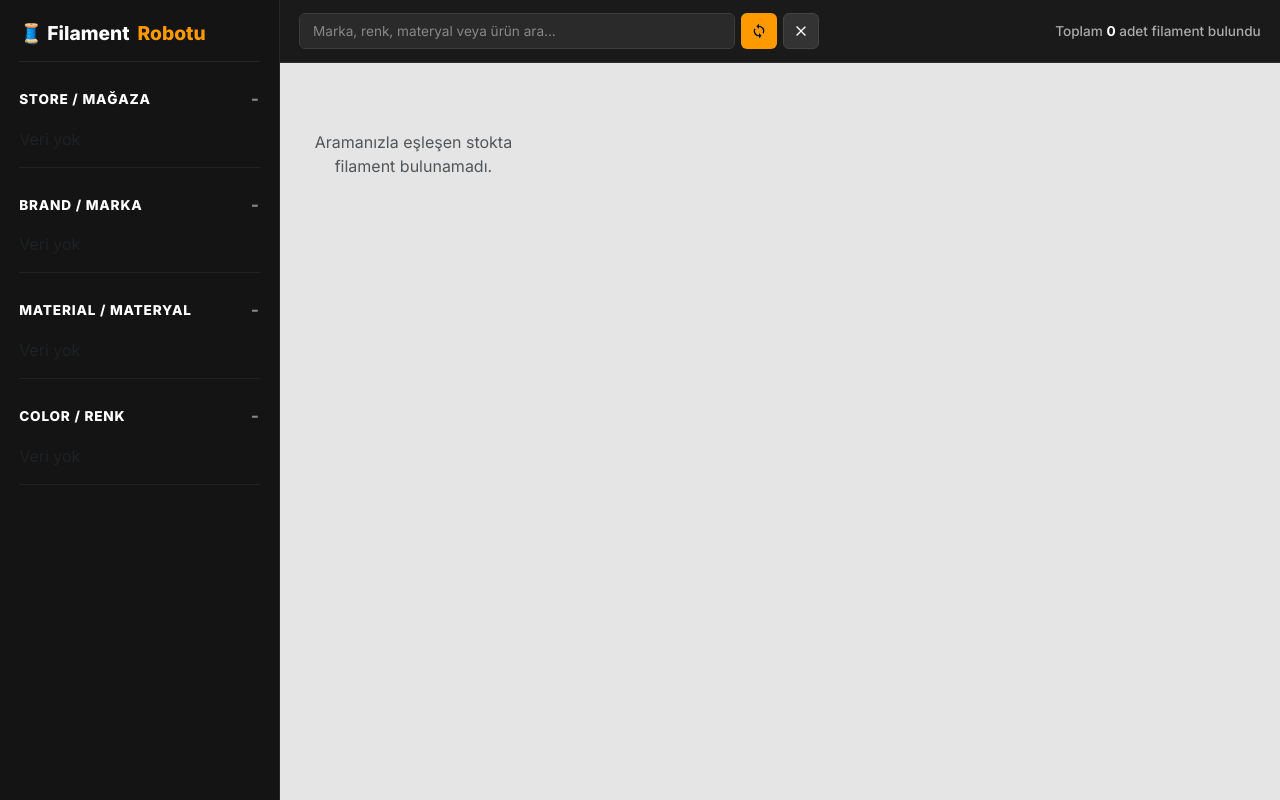
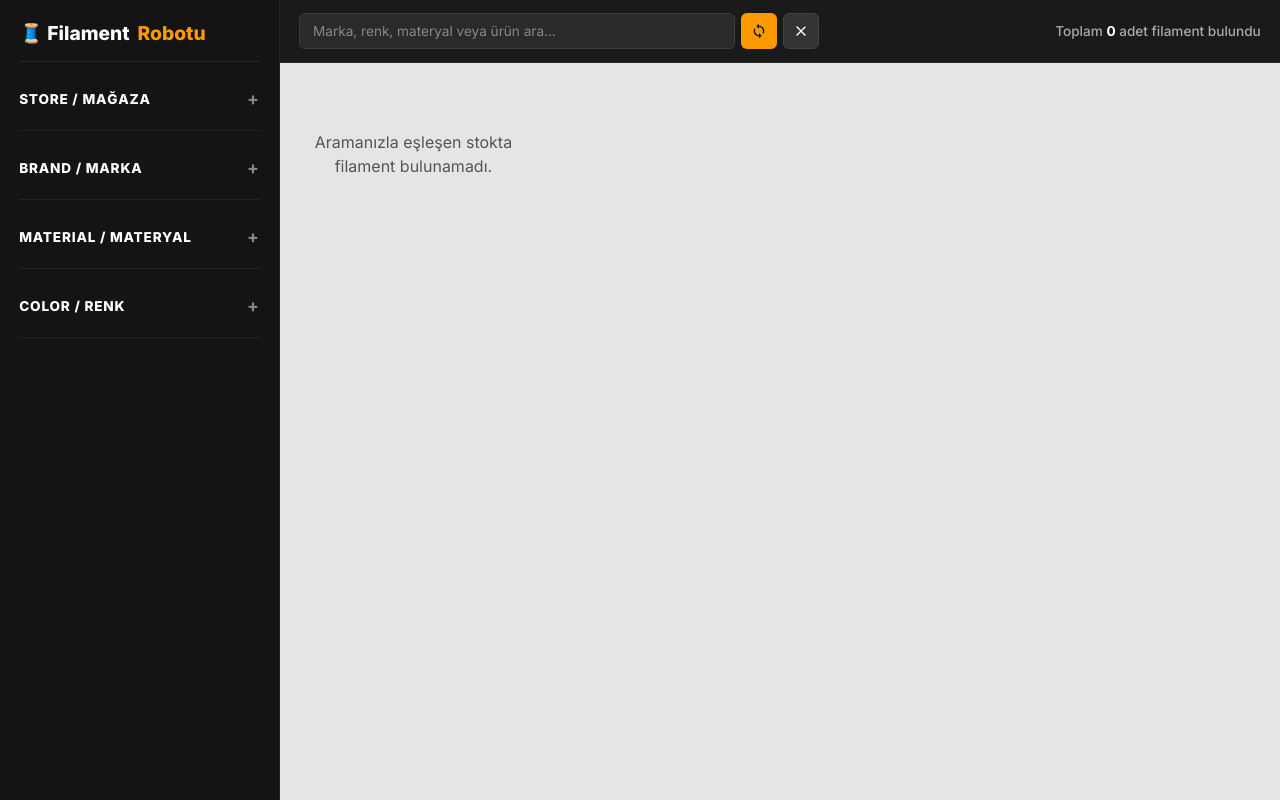
Before and after one commit to Cordamauro/filament-robotu, a Flask app: page / in a window 1280 px wide. Run offline with Flask 3, Linux system fonts and the light colour scheme; data that the repository does not hold is empty.

Commit message:
Update index.html

```diff
--- a/templates/index.html
+++ b/templates/index.html
@@ -95,6 +95,7 @@
             overflow-y: auto;
         }
 
+        /* SADECE ACTIVE KILINDIĞINDA AÇILIR */
         .accordion-item-custom.active .accordion-content {
             display: flex;
         }
@@ -372,44 +373,44 @@
 <body>
 
 <div class="app-container">
-    <!-- AKORDEON AKILLI SOL SIDEBAR -->
+    <!-- İLK YÜKLENİŞTE KAPALI AKORDEON SIDEBAR -->
     <aside class="sidebar">
         <div class="sidebar-brand">
             🧵 Filament<span>Robotu</span>
         </div>
 
-        <!-- MAĞAZA -->
-        <div class="accordion-item-custom active">
+        <!-- MAĞAZA (İLK YÜKLENİŞTE KAPALI) -->
+        <div class="accordion-item-custom">
             <div class="accordion-header-custom" onclick="toggleAccordion(this)">
                 <span>STORE / MAĞAZA</span>
-                <span class="accordion-icon">-</span>
+                <span class="accordion-icon">+</span>
             </div>
             <div id="listSource" class="accordion-content"></div>
         </div>
 
-        <!-- MARKA -->
-        <div class="accordion-item-custom active">
+        <!-- MARKA (İLK YÜKLENİŞTE KAPALI) -->
+        <div class="accordion-item-custom">
             <div class="accordion-header-custom" onclick="toggleAccordion(this)">
                 <span>BRAND / MARKA</span>
-                <span class="accordion-icon">-</span>
+                <span class="accordion-icon">+</span>
             </div>
             <div id="listBrand" class="accordion-content"></div>
         </div>
 
-        <!-- MATERYAL -->
-        <div class="accordion-item-custom active">
+        <!-- MATERYAL (İLK YÜKLENİŞTE KAPALI) -->
+        <div class="accordion-item-custom">
             <div class="accordion-header-custom" onclick="toggleAccordion(this)">
                 <span>MATERIAL / MATERYAL</span>
-                <span class="accordion-icon">-</span>
+                <span class="accordion-icon">+</span>
             </div>
             <div id="listMaterial" class="accordion-content"></div>
         </div>
 
-        <!-- RENK -->
-        <div class="accordion-item-custom active">
+        <!-- RENK (İLK YÜKLENİŞTE KAPALI) -->
+        <div class="accordion-item-custom">
             <div class="accordion-header-custom" onclick="toggleAccordion(this)">
                 <span>COLOR / RENK</span>
-                <span class="accordion-icon">-</span>
+                <span class="accordion-icon">+</span>
             </div>
             <div id="listColor" class="accordion-content"></div>
         </div>
@@ -496,7 +497,7 @@ async function loadFilters() {
 function renderPills(containerId, items, filterType) {
     const container = document.getElementById(containerId);
     if (!items || items.length === 0) {
-        container.innerHTML = `<span class="text-muted style="font-size:0.75rem;">Veri yok</span>`;
+        container.innerHTML = `<span class="text-muted" style="font-size:0.75rem;">Veri yok</span>`;
         return;
     }
 
```
